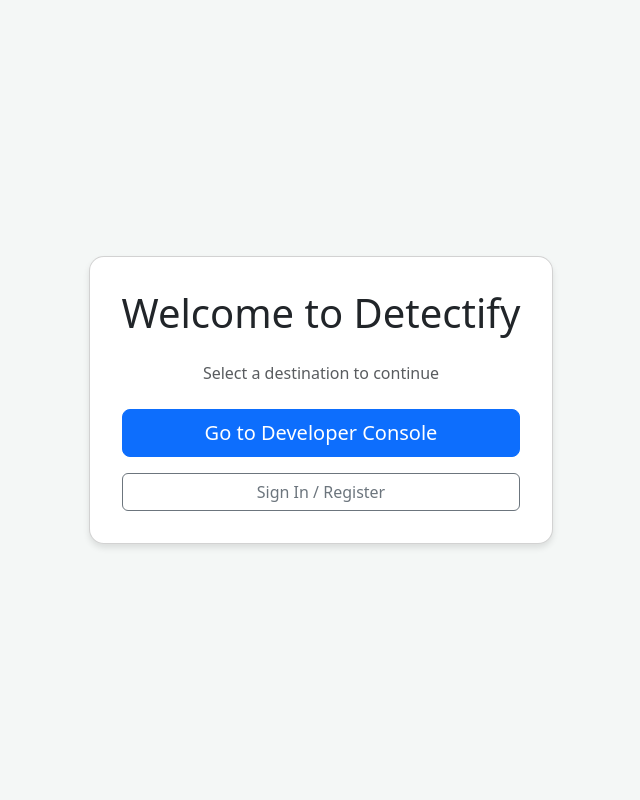
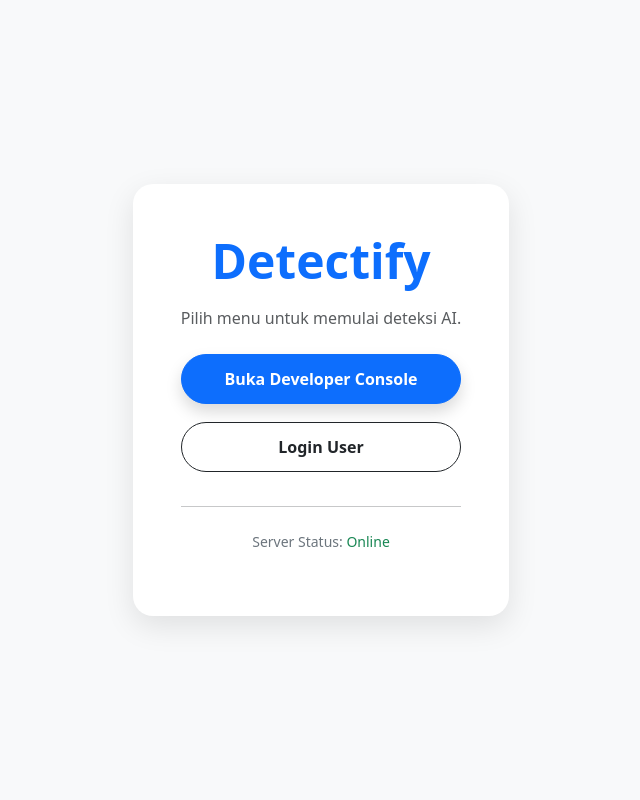
Before and after one commit to skyline314/DETECTIFY, a Flask app: template app/templates/index.html in a window 1280 px wide. Shown: the whole page, without its empty margins (319-959 px from the left). Run offline with Flask 3, Linux system fonts and the light colour scheme; the template is opened without the code that fills it, so the values that code supplies are empty; parts of the project's set-up code (start-up, migrations or seed data) failed here and were passed over.

Commit message:
Fix: Add landing page, fix template paths, and lock sklearn version

```diff
--- a/app/templates/index.html
+++ b/app/templates/index.html
@@ -3,21 +3,26 @@
 <head>
     <meta charset="UTF-8">
     <meta name="viewport" content="width=device-width, initial-scale=1.0">
-    <title>Detectify - Home</title>
+    <title>Detectify - Welcome</title>
     <link href="https://cdn.jsdelivr.net/npm/bootstrap@5.3.0/dist/css/bootstrap.min.css" rel="stylesheet">
     <style>
-        body { background: #f4f7f6; height: 100vh; display: flex; align-items: center; justify-content: center; }
-        .card { padding: 2rem; border-radius: 15px; box-shadow: 0 4px 6px rgba(0,0,0,0.1); }
+        body { background: #f8f9fa; height: 100vh; display: flex; align-items: center; justify-content: center; text-align: center; }
+        .hero-card { padding: 3rem; border-radius: 20px; background: white; box-shadow: 0 10px 30px rgba(0,0,0,0.1); max-width: 500px; }
+        .btn-custom { padding: 12px 25px; border-radius: 50px; font-weight: bold; width: 100%; margin-bottom: 10px; }
     </style>
 </head>
 <body>
-    <div class="card text-center">
-        <h1 class="mb-4">Welcome to Detectify</h1>
-        <p class="text-muted mb-4">Select a destination to continue</p>
-        <div class="d-grid gap-3">
-            <a href="/auth/console" class="btn btn-primary btn-lg">Go to Developer Console</a>
+    <div class="hero-card">
+        <h1 class="display-5 fw-bold text-primary mb-3">Detectify</h1>
+        <p class="text-muted mb-4">Pilih menu untuk memulai deteksi AI.</p>
 
-            <button class="btn btn-outline-secondary" onclick="alert('Login page coming soon!')">Sign In / Register</button>
+        <div class="d-grid gap-2">
+            <a href="/auth/console" class="btn btn-primary btn-custom shadow">Buka Developer Console</a>
+
+            <a href="/auth/login" class="btn btn-outline-dark btn-custom">Login User</a>
+
+            <hr>
+            <p class="small text-secondary">Server Status: <span class="text-success">Online</span></p>
         </div>
     </div>
 </body>
```
Also changed, not shown: app/__init__.py (+6 -1 lines).
